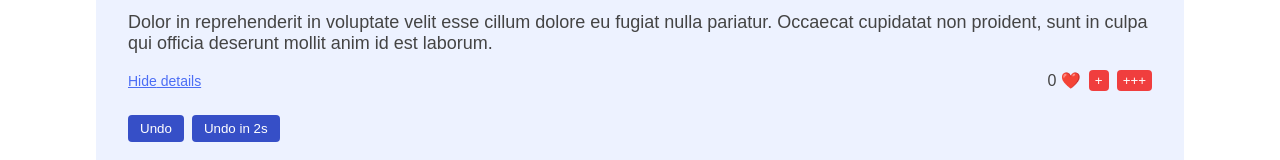
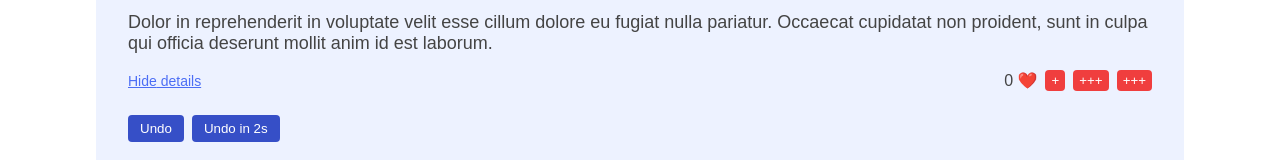
Before and after one commit to karlijones/my-how-react-works, a React (Create React App) app: page / in a window 1280 px wide. Shown: the part 157-317 px from the top of the page. Built offline with nearby package versions, Linux system fonts and the light colour scheme.

Commit message:
testing state update with handleTripleInc function

```diff
--- a/src/App.js
+++ b/src/App.js
@@ -72,6 +72,12 @@ function TabContent({ item }) {
     setLikes(likes + 1);
   }
 
+  function handleTripleInc() {
+    setLikes(likes + 1);
+    setLikes(likes + 1);
+    setLikes(likes + 1);
+  }
+
   function handleUndo() {
     setShowDetails(true)
     setLikes(0);
@@ -90,6 +96,7 @@ function TabContent({ item }) {
         <div className="hearts-counter">
           <span>{likes} ❤️</span>
           <button onClick={handleInc}>+</button>
+          <button onClick={handleTripleInc}>+++</button>
           <button>+++</button>
         </div>
       </div>
```
